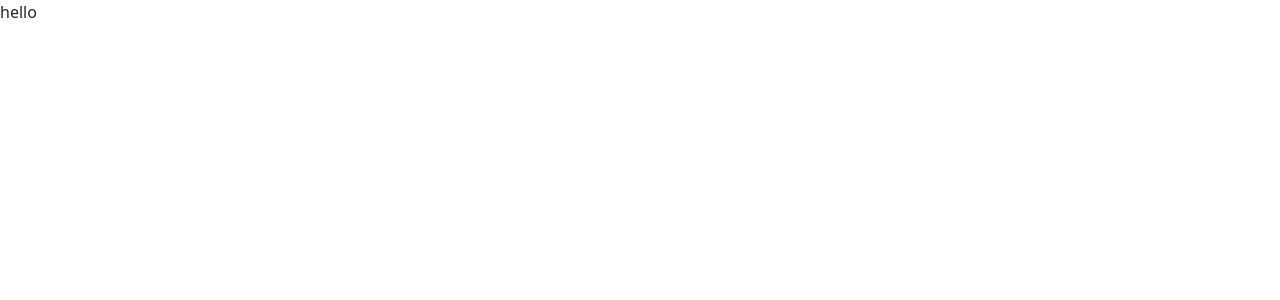
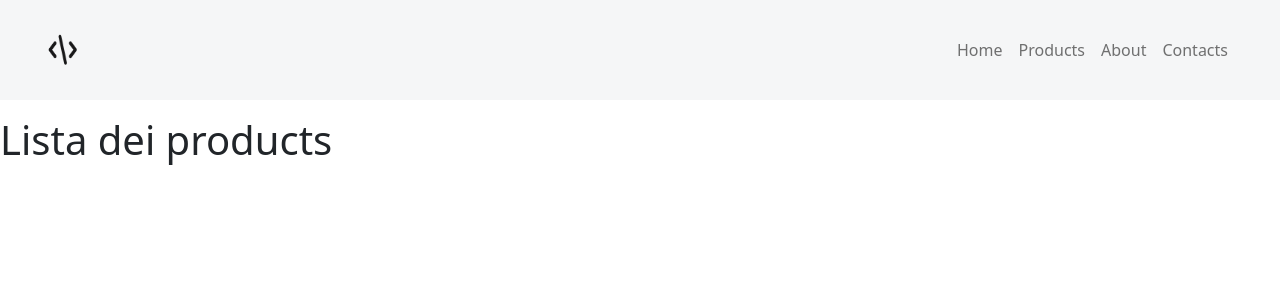
Before and after one commit to giadavolpin/laravel-fashion-shop, a Vue app: page /products in a window 1280 px wide. Shown: the top 300 px of the page. Built offline with nearby package versions, Linux system fonts and the light colour scheme.

Commit message:
added pages and router.js

```diff
--- a/src/App.vue
+++ b/src/App.vue
@@ -1,19 +1,20 @@
 <template>
-  <div>
-    {{ title }}
-  </div>
-</template>
+	<AppHeader></AppHeader>
+	<main>
+	  <router-view></router-view>
+	</main>
+  </template>
 
-<script>
+  <script>
+  import AppHeader from './components/HeaderComponent.vue';
 	export default {
-	name:'App',
-	data(){
-		return {
-			title:'hello'
-		}
-	}};
-</script>
+	  name: 'App',
+	  components:{
+		AppHeader
+	  }
 
-<style lang="scss" scoped>
+	}
+  </script>
 
-</style>
+  <style lang="scss" scoped>
+  </style>
--- /dev/null
+++ b/src/components/HeaderComponent.vue
@@ -0,0 +1,58 @@
+<template>
+    <header>
+        <nav class="navbar navbar-expand-md navbar-light">
+            <div class="container-fluid">
+                <div class="navbar-collapse" id="navbar-toggler">
+                    <a class="navbar-brand" href="#"><i class="fa-solid fa-code fa-xl fa-flip" style="--fa-animation-duration: 3s;"></i></a>
+                    <ul class="navbar-nav d-flex justify-content-center align-items-center">
+                        <li class="nav-item" v-for="(link, index) in menuLinks" :key="index">
+                            <router-link :to="{ name: link.routeName }" active-class="my-active" class="nav-link">
+                                {{ link.label }}
+                            </router-link>
+                        </li>
+                    </ul>
+                </div>
+            </div>
+        </nav>
+    </header>
+</template>
+
+<script>
+    export default {
+        name: 'AppHeader',
+    data() {
+        return {
+            menuLinks: [
+                {
+                    label: "Home",
+                    routeName: "home",
+                },
+                {
+                    label: "Products",
+                    routeName: "products",
+                },
+                {
+                    label: "About",
+                    routeName: "about",
+                },
+                {
+                    label: "Contacts",
+                    routeName: "contact",
+                },
+            ],
+        };
+    },
+    }
+</script>
+
+<style lang="scss" scoped>
+.navbar {
+  padding: 2rem;
+  background-color: #f5f6f7;
+  height: 100px;
+}
+.navbar-collapse {
+  align-items: center;
+  justify-content: space-between;
+}
+</style>
--- /dev/null
+++ b/src/pages/AboutUs.vue
@@ -0,0 +1,14 @@
+<template>
+    <div>
+        AboutUs
+    </div>
+</template>
+
+<script>
+    export default {
+        name: 'AboutUs'
+    }
+</script>
+
+<style lang="scss" scoped>
+</style>
--- /dev/null
+++ b/src/pages/ContactUs.vue
@@ -0,0 +1,14 @@
+<template>
+    <div>
+        ContactUs
+    </div>
+</template>
+
+<script>
+    export default {
+        name: 'ContactUs'
+    }
+</script>
+
+<style lang="scss" scoped>
+</style>
--- /dev/null
+++ b/src/pages/HomePage.vue
@@ -0,0 +1,13 @@
+<template>
+    <div>Funziona</div>
+</template>
+
+  <script>
+  export default {
+    name: "HomePage",
+  };
+  </script>
+
+  <style lang="scss" scoped>
+
+</style>
--- /dev/null
+++ b/src/pages/NotFound.vue
@@ -0,0 +1,15 @@
+<template>
+    <div>
+        Not Found 404!
+    </div>
+</template>
+
+<script>
+    export default {
+        name: 'NotFound'
+    }
+</script>
+
+<style lang="scss">
+
+</style>
--- /dev/null
+++ b/src/pages/ProductList.vue
@@ -0,0 +1,27 @@
+<template>
+    <section>
+        <h1 class="pt-3">Lista dei products</h1>
+    </section>
+</template>
+
+<script>
+import axios from "axios";
+import { store } from "../store";
+
+    export default {
+        name: 'ProductList',
+        components: {
+
+        },
+        data(){
+            return{
+                store,
+                products: [],
+            }
+        },
+    }
+</script>
+
+<style lang="scss" scoped>
+
+</style>
--- /dev/null
+++ b/src/pages/SingleProduct.vue
@@ -0,0 +1,15 @@
+<template>
+    <div>
+        SingleProduct
+    </div>
+</template>
+
+<script>
+    export default {
+        name: 'SingleProduct'
+    }
+</script>
+
+<style lang="scss" scoped>
+
+</style>
--- /dev/null
+++ b/src/router.js
@@ -0,0 +1,46 @@
+import { createRouter, createWebHistory } from 'vue-router';
+
+import HomePage from './pages/HomePage.vue';
+import ProductList from './pages/ProductList.vue';
+import AboutUs from './pages/AboutUs.vue';
+import SingleProduct from './pages/SingleProduct.vue';
+import ContactUs from './pages/ContactUs.vue';
+import NotFound from './pages/NotFound.vue';
+
+const router = createRouter({
+    history: createWebHistory(),
+    routes: [
+        {
+            path: '/',
+            name: 'home',
+            component: HomePage
+        },
+        {
+            path: '/about',
+            name: 'about',
+            component: AboutUs
+        },
+        {
+            path: '/products',
+            name: 'products',
+            component: ProductList
+        },
+        {
+            path: '/contact',
+            name: 'contact',
+            component: ContactUs
+        },
+        {
+            path:'/products/:id',
+            name: 'single-Product',
+            component: SingleProduct
+        },
+        {
+            path: "/*",
+            name: "not-found",
+            component: NotFound
+        }
+    ]
+});
+
+export { router };
--- /dev/null
+++ b/src/store.js
@@ -0,0 +1,6 @@
+import { reactive } from "vue";
+
+export const store = reactive({
+    apiBaseUrl: 'http://127.0.0.1:8000/api',
+    imagePath: "http://127.0.0.1:8000/storage/"
+});
```
Also changed, not shown: src/main.js (+4 -3 lines).
